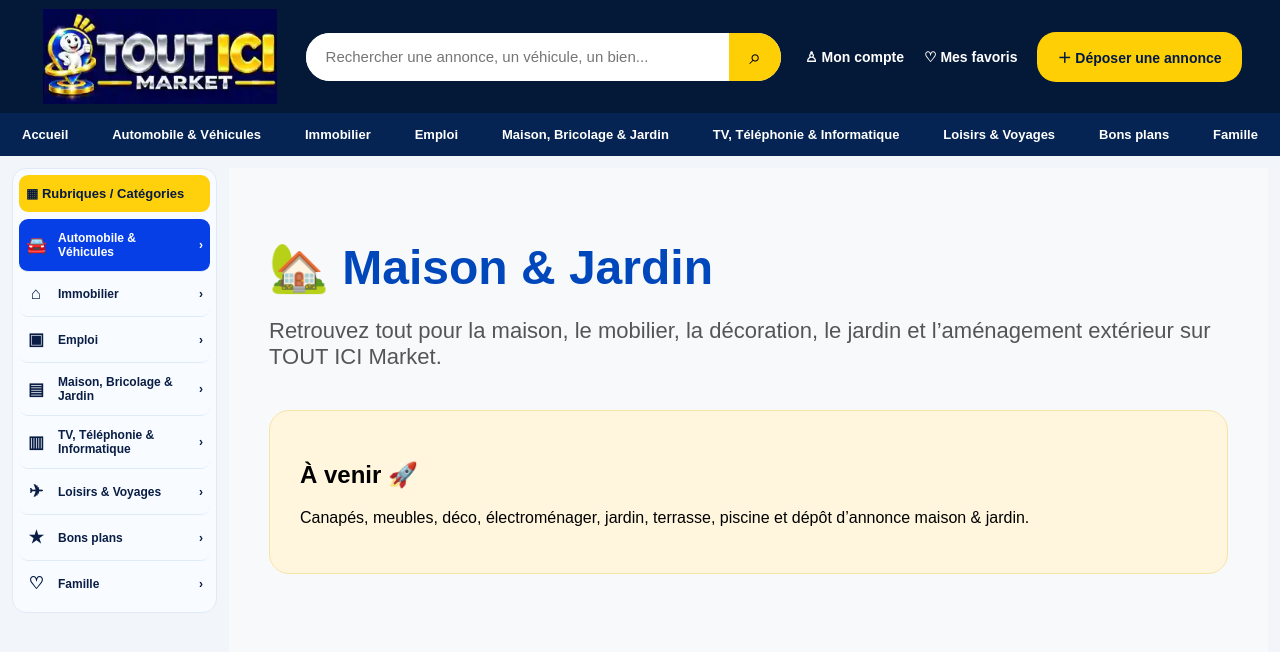
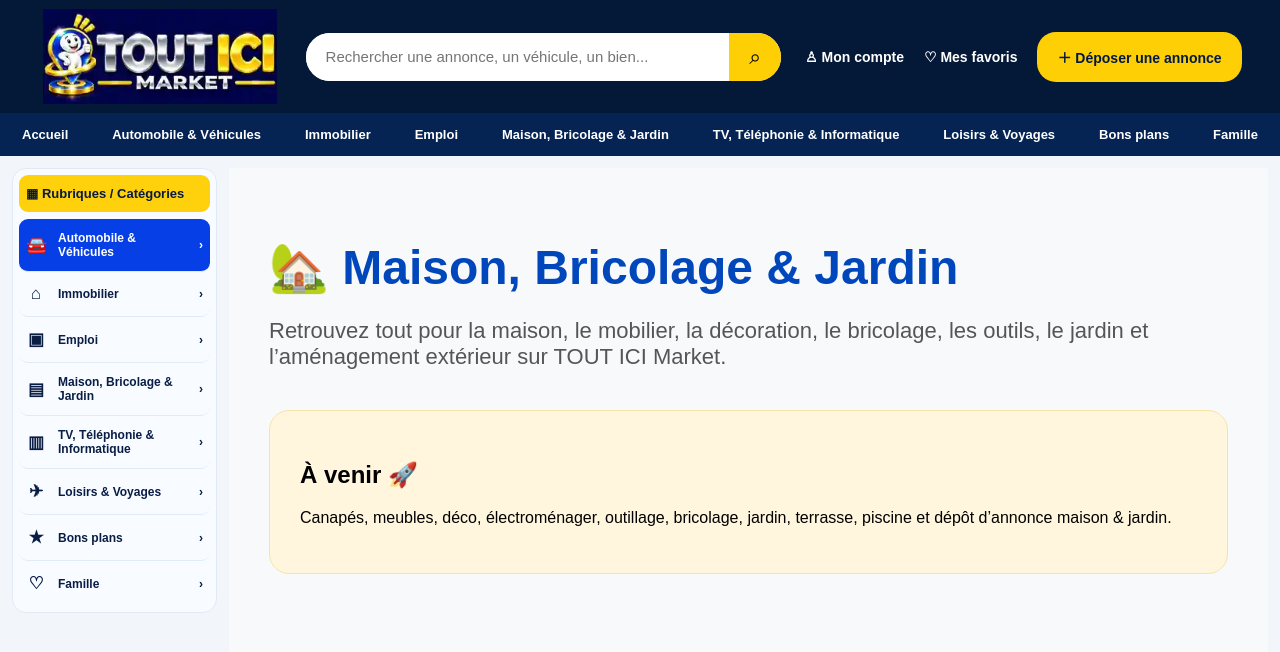
Before and after one commit to Touticimarket/tout-ici-market, a Next.js app: page /maison-jardin in a window 1280 px wide. Shown: the top 652 px of the page. Built offline with nearby package versions, Linux system fonts and the light colour scheme.

Commit message:
Update category heading for revised navigation: app/maison-jardin/page.tsx

```diff
--- a/app/maison-jardin/page.tsx
+++ b/app/maison-jardin/page.tsx
@@ -15,12 +15,12 @@ export default function MaisonJardinPage() {
           marginBottom: "10px",
         }}
       >
-        🏡 Maison & Jardin
+        🏡 Maison, Bricolage & Jardin
       </h1>
 
       <p style={{ fontSize: "22px", color: "#555" }}>
         Retrouvez tout pour la maison, le mobilier, la décoration,
-        le jardin et l’aménagement extérieur sur TOUT ICI Market.
+        le bricolage, les outils, le jardin et l’aménagement extérieur sur TOUT ICI Market.
       </p>
 
       <div
@@ -34,7 +34,7 @@ export default function MaisonJardinPage() {
       >
         <h2>À venir 🚀</h2>
         <p>
-          Canapés, meubles, déco, électroménager, jardin,
+          Canapés, meubles, déco, électroménager, outillage, bricolage, jardin,
           terrasse, piscine et dépôt d’annonce maison & jardin.
         </p>
       </div>
```
